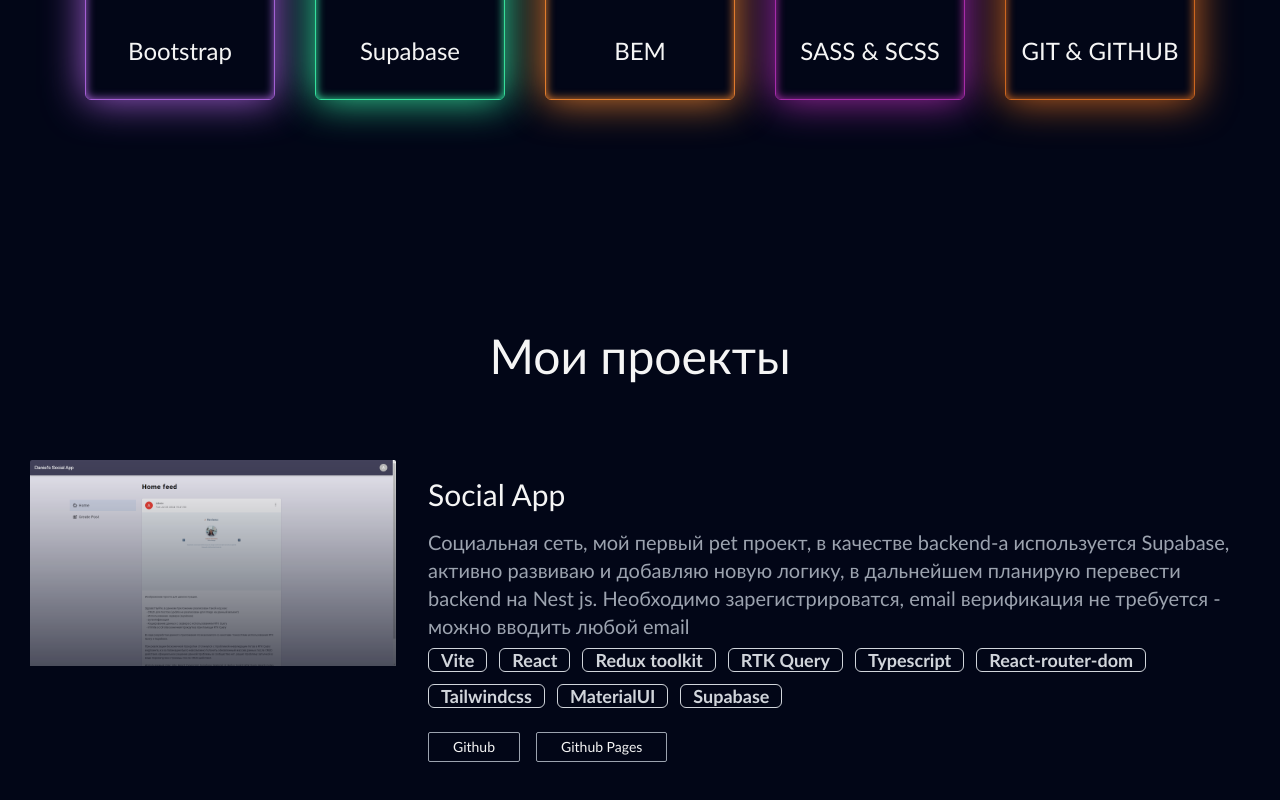
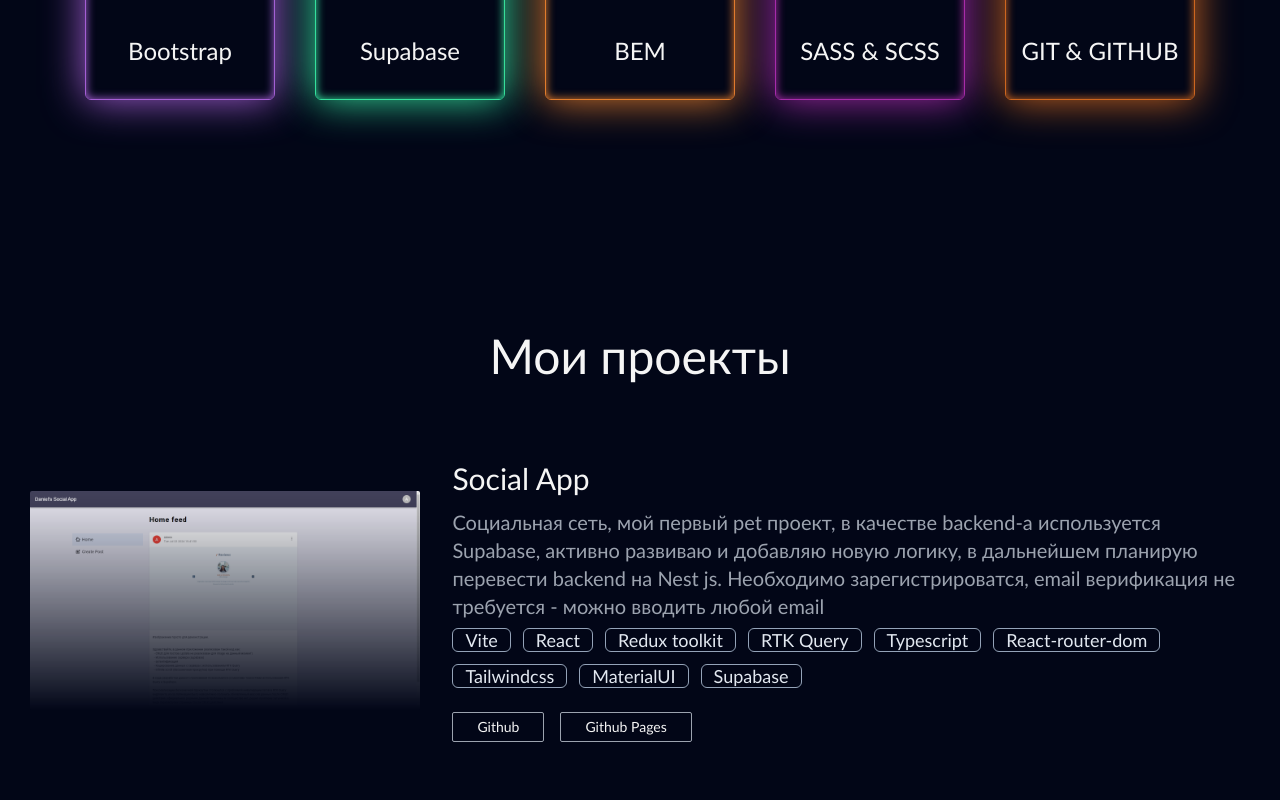
Before and after one commit to AzloRog/ptf-unity, a React (Vite) app: page / in a window 1280 px wide. Shown: the part 1516-2316 px from the top of the page. Built offline with nearby package versions, Linux system fonts and the light colour scheme.

Commit message:
change visual aspect

```diff
--- a/src/components/ui/ProjectCard.tsx
+++ b/src/components/ui/ProjectCard.tsx
@@ -25,18 +25,18 @@ const ProjectCard = ({
       variants={variants}
       initial={"initial"}
       whileInView="whileInView"
-      className="flex max-md:flex-col gap-8 text-xl max-xl:items-center"
+      className="flex max-md:flex-col gap-8 items-center text-xl max-xl:items-center"
     >
-      <div className="md:w-[30%] image-shadow">
+      <div className="md:w-[32%] image-shadow">
         <img src={image} />
       </div>
-      <div className="flex-1 xl:mt-4">
+      <div className="flex-1 ">
         <h3 className="text-3xl">{title}</h3>
-        <p className="mt-4 text-gray-400">{description}</p>
-        <ul className="mt-2 flex gap-3 flex-wrap text-gray-300 text-[18px] font-bold">
+        <p className="mt-3 text-gray-400">{description}</p>
+        <ul className="mt-2 flex gap-3 flex-wrap text-slate-200 text-[18px] font-medium">
           {technologies.map((item, index) => (
             <li
-              className="px-3 py-0.5 border border-gray-300 rounded-md leading-none "
+              className="px-3 py-0.5 border border-slate-400 rounded-md leading-none "
               key={index}
             >
               {item}
```
